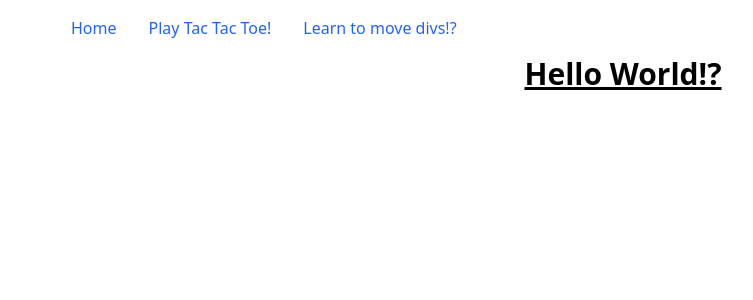
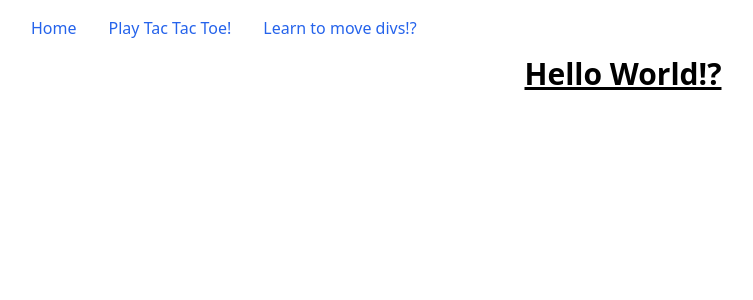
Before and after one commit to amirkour/reacting-next, a Next.js app: page / in a window 1280 px wide. Shown: the top 300 px of the page, without its empty margins (17-770 px from the left). Built offline with nearby package versions, Linux system fonts and the light colour scheme.

Commit message:
moving layout to tailwind

```diff
--- a/components/layout/default/index.tsx
+++ b/components/layout/default/index.tsx
@@ -5,55 +5,33 @@ interface DefaultProps {
   children: React.ReactNode;
 }
 
-export const DefaultContainer = ({ children }: DefaultProps) => {
+export const DefaultContainer = ({ children }: DefaultProps) => (
+  <div className="container my-0 mx-auto">{children}</div>
+);
+
+export const DefaultNav = () => {
   return (
     <>
-      <div className="container">{children}</div>
-      <style jsx>{`
-        .container {
-          margin: 0 auto;
-          max-width: 1200px;
-        }
-      `}</style>
+      <nav className="py-4 px-8">
+        <Link href="/">
+          <a className="mx-4">Home</a>
+        </Link>
+        <Link href="/tic-tac-toe">
+          <a className="mx-4">Play Tac Tac Toe!</a>
+        </Link>
+        <Link href="/L2MoveDivs">
+          <a className="mx-4">Learn to move divs!?</a>
+        </Link>
+      </nav>
     </>
   );
 };
 
-export const DefaultNav = () => {
-  return (
-    <>
-      <nav>
-        <Link href="/">
-          <a>Home</a>
-        </Link>
-        <Link href="/tic-tac-toe">
-          <a>Play Tac Tac Toe!</a>
-        </Link>
-        <Link href="/L2MoveDivs">
-          <a>Learn to move divs!?</a>
-        </Link>
-      </nav>
-      <style jsx>{`
-        nav {
-          padding: 1rem 2rem;
-        }
-        a {
-          margin: 0 1rem;
-        }
-      `}</style>
-    </>
-  );
-};
-
-const DefaultLayout = ({ children }: DefaultProps) => {
-  return (
-    <>
-      <DefaultContainer>
-        <DefaultNav />
-        {children}
-      </DefaultContainer>
-    </>
-  );
-};
+const DefaultLayout = ({ children }: DefaultProps) => (
+  <>
+    <DefaultNav />
+    <DefaultContainer>{children}</DefaultContainer>
+  </>
+);
 
 export default DefaultLayout;
```
